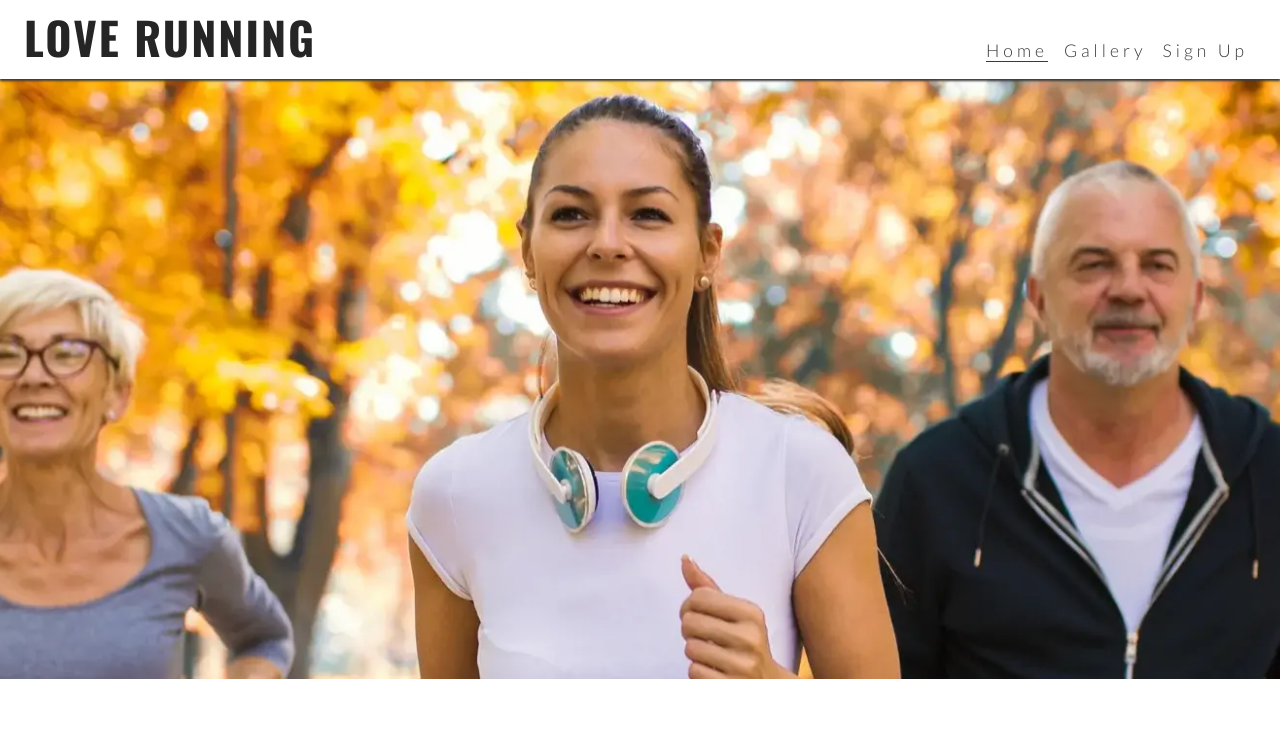
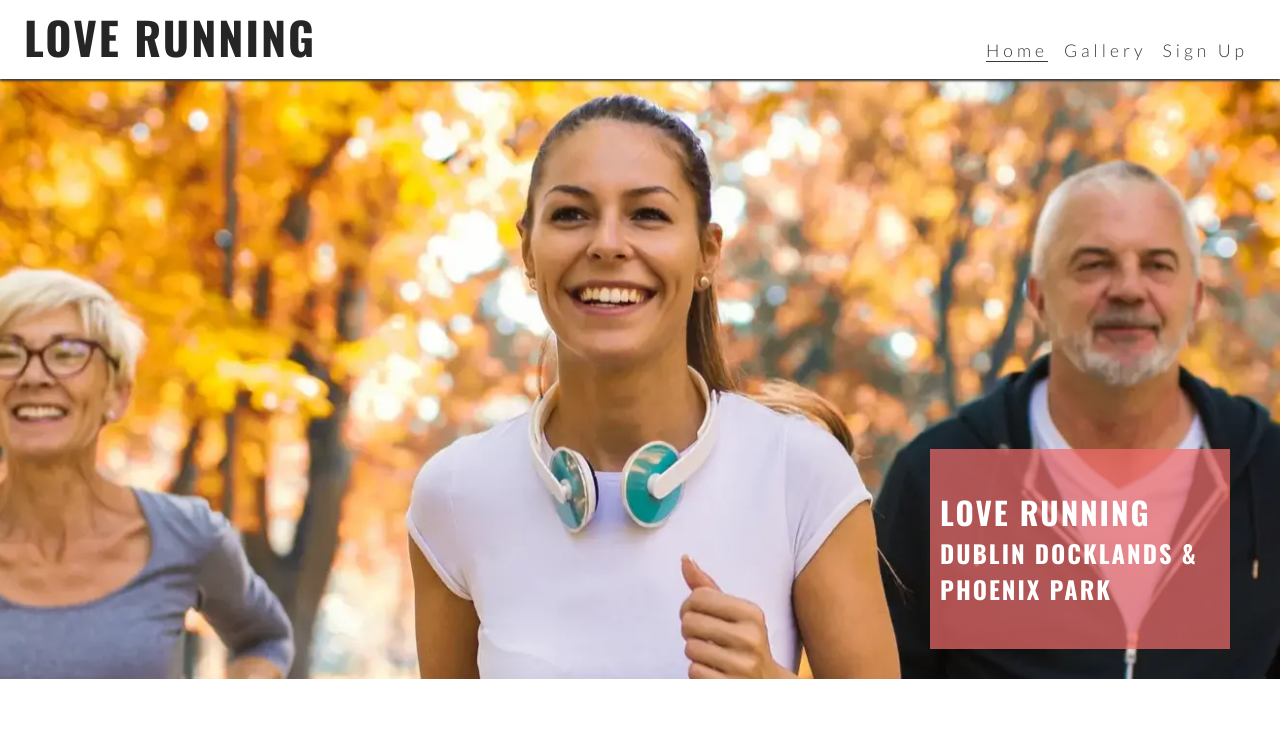
Before and after one commit to jeffdruid/Love-running, a plain HTML site: page index.html in a window 1280 px wide. Shown: the top 730 px of the page. Drawn offline with nearby package versions, Linux system fonts and the light colour scheme.

Commit message:
add cover text with club name and locations

```diff
--- a/assets/css/style.css
+++ b/assets/css/style.css
@@ -17,6 +17,14 @@ body {
     font-family: 'Lato', sans-serif;
 }
 
+h1, h2, h3 {
+    font-family: 'Oswald', sans-serif;
+    text-transform: uppercase;
+    letter-spacing: 2px;
+    color: #252525;
+}
+
+
 /* header */
 header {
     background-color: #ffffff;
@@ -35,12 +43,6 @@ header a {
     color: inherit;
 }
 
-h1 {
-    font-family: 'Oswald', sans-serif;
-    text-transform: uppercase;
-    letter-spacing: 2px;
-    color: #252525;
-}
 
 #menu {
     font-size: 110%;
@@ -88,10 +90,26 @@ main {
 
 }
 /* hero section */
-#hero{
+#hero {
     height: 600px;
     width: 100%;
     background: url("../images/hero-image.webp") no-repeat center center/cover;
+    position: relative;
+}
+
+#cover-text {
+    background-color: rgba(241, 109, 107, 0.7);
+    font-size: 130%;
+    position: absolute;
+    bottom: 30px;
+    width: 80%;
+    min-height: 200px;
+    padding-top: 40px;
+    padding-left: 10px;
+}
+
+#cover-text > h2, #cover-text > h3 {
+    color: #ffffff;
 }
 
 /* Footer */
@@ -142,6 +160,12 @@ main {
         /* push main content down to accomodate larger header */
         margin-top: 79px;
     }
+
+    /* hero */
+    #cover-text {
+        width: 300px;
+        right: 50px;
+    }
 }
 
 @media screen and (min-width: 992px) {
--- a/index.html
+++ b/index.html
@@ -58,7 +58,12 @@
 
     <!-- Main content -->
     <main>
-      <section id="hero"></section>
+      <section id="hero">
+        <div id="cover-text">
+          <h2>Love Running</h2>
+          <h3>Dublin Docklands & Phoenix Park</h3>
+        </div>
+      </section>
     </main>
 
     <!-- Footer -->
```
